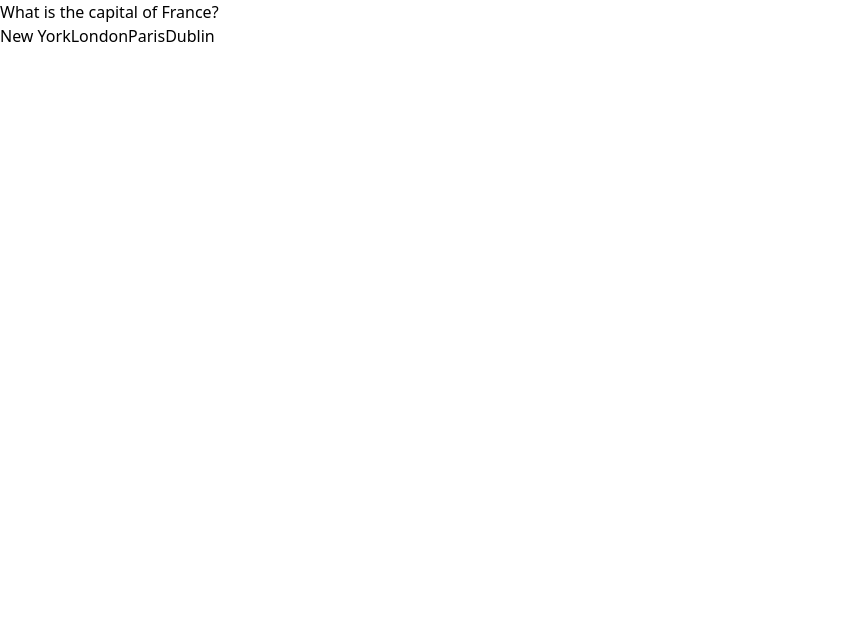
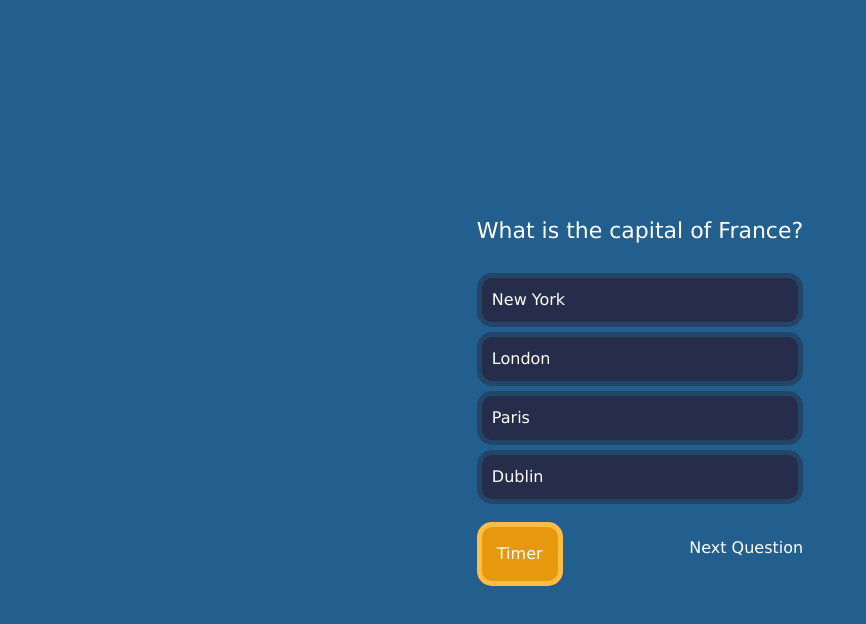
Before and after one commit to mirwais-sanaie/Quiz-app, a React (Create React App) app: page / in a window 1280 px wide. Shown: the top 624 px of the page, without its empty margins (0-866 px from the left). Built offline with nearby package versions, Linux system fonts and the light colour scheme.

Commit message:
some ui added.

```diff
--- a/src/App.jsx
+++ b/src/App.jsx
@@ -64,7 +64,9 @@ export default function App() {
       {/* quiz  */}
       {showScore ? (
         <div className="score-section">
-          <h1>Your final Score is {score}</h1>
+          <h1>
+            Your final Score is {score} out of {questions.length} question.
+          </h1>
         </div>
       ) : (
         <div>
@@ -81,6 +83,10 @@ export default function App() {
               </button>
             ))}
           </div>
+          <div className="timer-container">
+            <span className="timer-text">Timer</span>
+            <button>Next Question</button>
+          </div>
         </div>
       )}
     </div>
--- a/src/index.css
+++ b/src/index.css
@@ -1,3 +1,120 @@
 @tailwind base;
 @tailwind components;
 @tailwind utilities;
+
+body {
+  margin: 0;
+  font-family: -apple-system, BlinkMacSystemFont, "Segoe UI", "Roboto", "Oxygen",
+    "Ubuntu", "Cantarell", "Fira Sans", "Droid Sans", "Helvetica Neue",
+    sans-serif;
+  -webkit-font-smoothing: antialiased;
+  -moz-osx-font-smoothing: grayscale;
+}
+* {
+  font-family: "Verdana", cursive, sans-serif;
+  color: #ffffff;
+}
+
+body {
+  background-color: #225f8e;
+  display: flex;
+  justify-content: center;
+  align-items: center;
+  min-height: 100vh;
+}
+
+.app {
+  background-color: #252d4a;
+  width: 450px;
+  min-height: 200px;
+  height: min-content;
+  border-radius: 15px;
+  padding: 20px;
+  box-shadow: 10px 10px 42px 0px rgba(0, 0, 0, 0.75);
+  display: flex;
+  justify-content: space-evenly;
+}
+
+.score-section {
+  display: flex;
+  font-size: 24px;
+  align-items: center;
+}
+
+/* QUESTION/TIMER/LEFT SECTION */
+.question-section {
+  width: 100%;
+  position: relative;
+}
+
+.question-count {
+  margin-bottom: 20px;
+}
+
+.question-count span {
+  font-size: 28px;
+}
+
+.question-text {
+  margin-bottom: 26px;
+  font-size: 22px;
+}
+
+.timer-container {
+  display: flex;
+  justify-content: space-between;
+}
+
+.timer-text {
+  background: rgb(230, 153, 12);
+  display: inline-block;
+  padding: 15px;
+  margin-top: 13px;
+  margin-right: 20px;
+  border: 5px solid rgb(255, 189, 67);
+  border-radius: 15px;
+  text-align: center;
+}
+
+/* ANSWERS/RIGHT SECTION */
+.answer-section {
+  width: 100%;
+  display: flex;
+  flex-direction: column;
+  justify-content: space-between;
+}
+
+.answer-text button {
+  width: 100%;
+  font-size: 16px;
+  color: #ffffff;
+  background-color: #252d4a;
+  border-radius: 15px;
+  display: flex;
+  justify-content: flex-start;
+  align-items: center;
+  border: 5px solid #234668;
+  cursor: pointer;
+  padding: 10px;
+  margin-block: 5px;
+}
+
+.correct {
+  background-color: #2f922f;
+}
+
+.incorrect {
+  background-color: #ff3333;
+}
+
+button:hover {
+  background-color: #555e7d;
+}
+
+button:focus {
+  outline: none;
+}
+
+button svg {
+  margin-right: 5px;
+}
```
